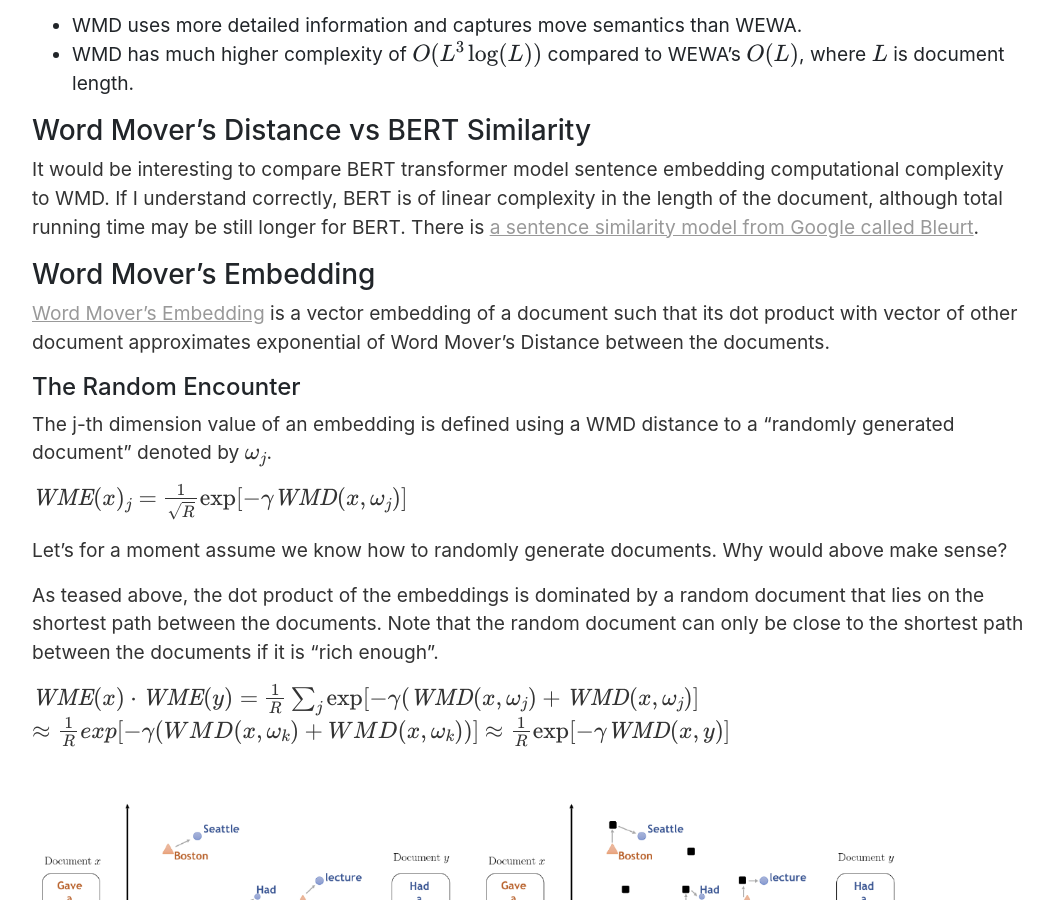
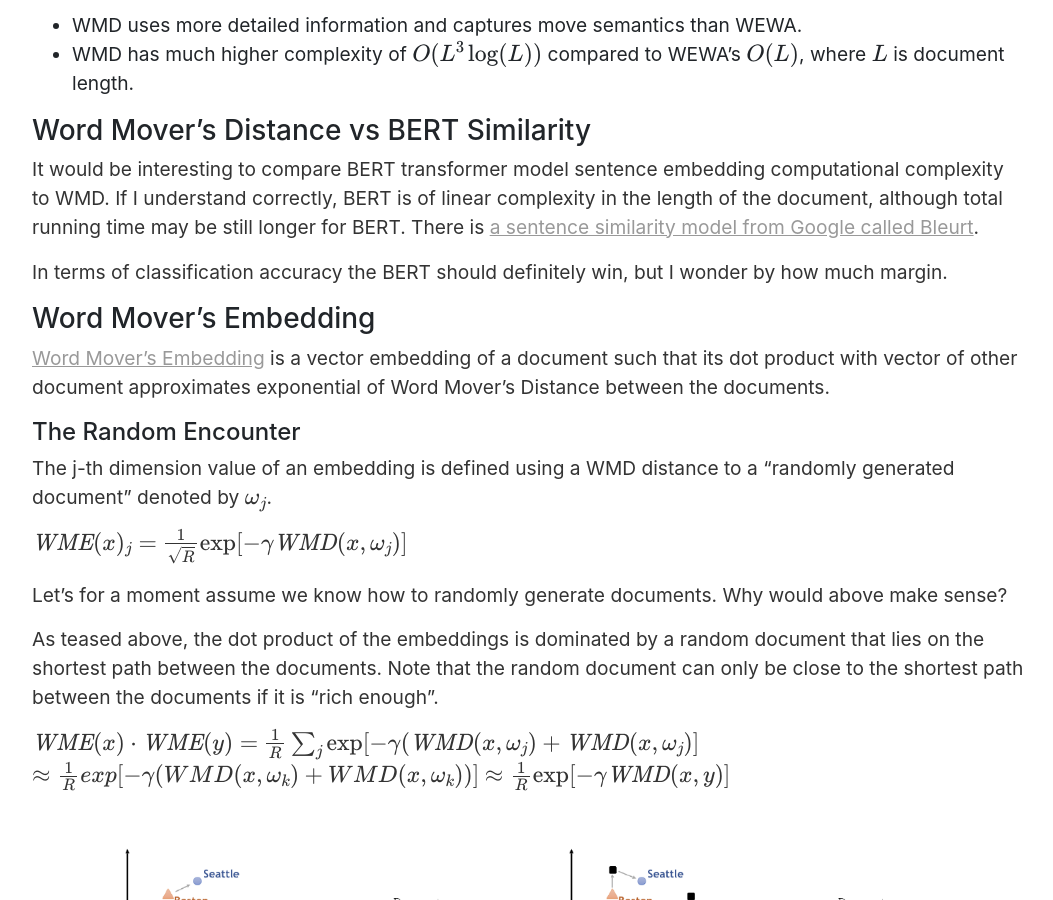
Before and after one commit to vackosar/vackosar.github.io, a Jekyll site: the page built from _posts/2020-08-09-Word-Movers-Embedding.md, in a window 1280 px wide and 900 px high, scrolled down 2144 px. Shown: the whole window, without its empty margins (111-1164 px from the left). Built offline with Jekyll 4.4.1, drawn with Linux system fonts in a browser that asks for light colours; nearby versions of some CDN libraries; library files that are not in the unit come from our copies; comment, search, counter and statistics services are not loaded.

Commit message:
minor blog correction

```diff
--- a/_posts/2020-08-09-Word-Movers-Embedding.md
+++ b/_posts/2020-08-09-Word-Movers-Embedding.md
@@ -51,6 +51,8 @@ The similarity measure used for WEWA is cosine similarity.
 It would be interesting to compare BERT transformer model sentence embedding computational complexity to WMD.
 If I understand correctly, BERT is of linear complexity in the length of the document, although total running time may be still longer for BERT.
 There is [a sentence similarity model from Google called Bleurt](https://github.com/google-research/bleurt).
+
+In terms of classification accuracy the BERT should definitely win, but I wonder by how much margin.
 
 
 ### Word Mover's Embedding
```
